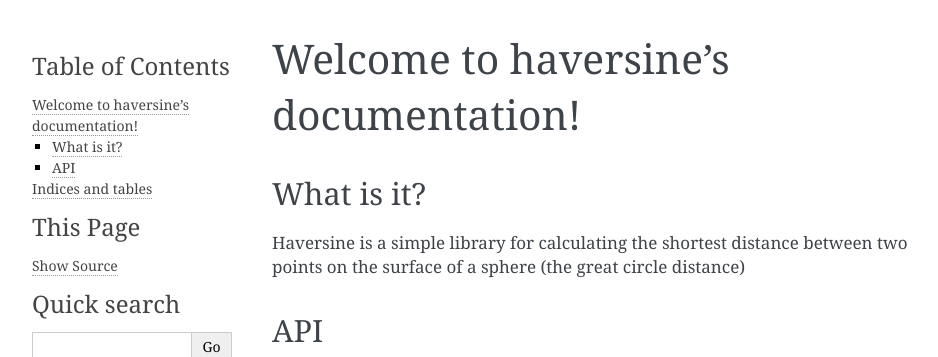
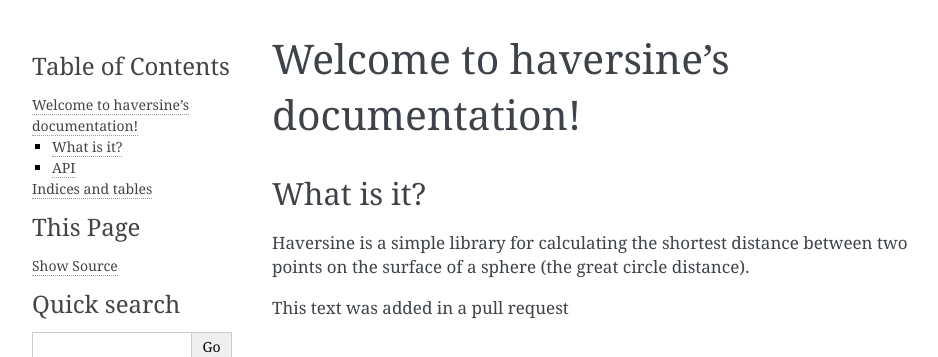
Before and after one commit to lkilcommons/sphinx-tutorial, a Sphinx documentation site: the page built from docs/source/index.rst, in a window 1280 px wide, cut to the strip 0-357 px from the top of the page. Shown: the whole strip, without its empty margins (148-1086 px from the left). Built offline with Sphinx 7.4.7, drawn with Linux system fonts in a browser that asks for light colours.

Commit message:
Update index.rst

```diff
--- a/docs/source/index.rst
+++ b/docs/source/index.rst
@@ -14,7 +14,9 @@ What is it?
 -----------
 
 Haversine is a simple library for calculating the shortest distance between
-two points on the surface of a sphere (the great circle distance)
+two points on the surface of a sphere (the great circle distance).
+
+This text was added in a pull request
 
 API
 ---
```
